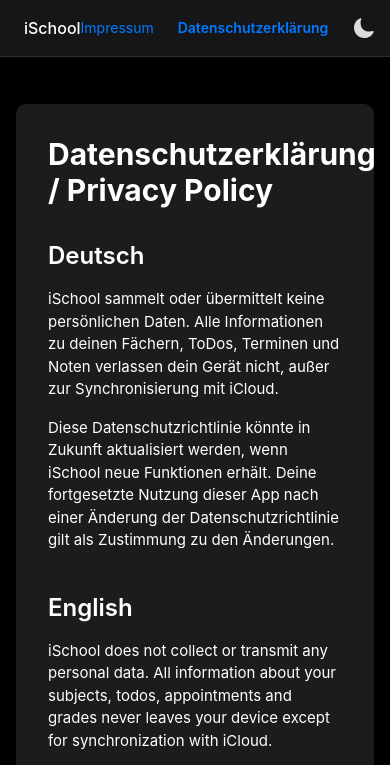
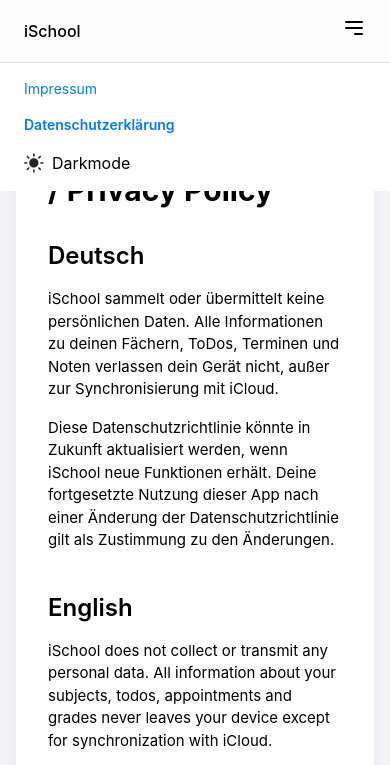
Before and after one commit to FO2704/iSchool-Website, a plain HTML site: page datenschutz.html in a window 390 px wide. Both pictures are taken after a click on the button 364 px from the left and 28 px from the top of the page. Shown: the top 765 px of the page. Drawn offline with nearby package versions, Linux system fonts and the light colour scheme.

Commit message:
Update datenschutz.html

```diff
--- a/datenschutz.html
+++ b/datenschutz.html
@@ -93,12 +93,34 @@
     <nav class="ios-nav fixed top-0 left-0 right-0 py-4 px-6 z-50">
         <div class="container mx-auto flex justify-between items-center">
             <a href="index.html" class="font-medium" style="color: currentColor;">iSchool</a>
-            <div class="flex gap-6 items-center">
+
+            <!-- Desktop Menu -->
+            <div class="hidden md:flex gap-6 items-center">
                 <a href="impressum.html" class="text-ios-blue hover:text-opacity-80 text-sm">Impressum</a>
                 <a href="datenschutz.html" class="text-ios-blue hover:text-opacity-80 text-sm font-semibold">Datenschutzerklärung</a>
-                <button id="darkModeToggle" class="dark-mode-toggle">
+                <button id="darkModeToggleDesktop" class="dark-mode-toggle">
                     <img src="icons/light.svg" alt="Light Mode" class="w-5 h-5 sun-icon" style="filter: brightness(0) saturate(100%);">
                     <img src="icons/dark.svg" alt="Dark Mode" class="w-5 h-5 moon-icon hidden" style="filter: brightness(0) saturate(100%);">
+                </button>
+            </div>
+
+            <!-- Mobile Menu Button -->
+            <div class="md:hidden">
+                <button id="mobileMenuButton" class="focus:outline-none">
+                    <svg class="w-6 h-6" fill="none" stroke="currentColor" viewBox="0 0 24 24" xmlns="http://www.w3.org/2000/svg"><path stroke-linecap="round" stroke-linejoin="round" stroke-width="2" d="M4 6h16M4 12h16m-7 6h7"></path></svg>
+                </button>
+            </div>
+        </div>
+
+        <!-- Mobile Menu Dropdown -->
+        <div id="mobileMenu" class="hidden md:hidden absolute top-full left-0 right-0 bg-[var(--card-background)] border-t border-[var(--nav-border)] py-4 px-6">
+            <div class="flex flex-col gap-4 items-start">
+                <a href="impressum.html" class="text-ios-blue hover:text-opacity-80 text-sm w-full">Impressum</a>
+                <a href="datenschutz.html" class="text-ios-blue hover:text-opacity-80 text-sm w-full font-semibold">Datenschutzerklärung</a>
+                <button id="darkModeToggleMobile" class="dark-mode-toggle flex items-center justify-start gap-2 w-full text-left">
+                    <img src="icons/light.svg" alt="Light Mode" class="w-5 h-5 sun-icon" style="filter: brightness(0) saturate(100%);">
+                    <img src="icons/dark.svg" alt="Dark Mode" class="w-5 h-5 moon-icon hidden" style="filter: brightness(0) saturate(100%);">
+                    <span id="darkModeToggleMobileText" style="color: var(--text-color);">Modus wechseln</span>
                 </button>
             </div>
         </div>
@@ -140,10 +162,27 @@
     </div>
 
     <script>
-        // Dark mode functionality
-        const darkModeToggle = document.getElementById('darkModeToggle');
-        const sunIcon = darkModeToggle.querySelector('.sun-icon');
-        const moonIcon = darkModeToggle.querySelector('.moon-icon');
+        // --- Mobile Menu ---
+        const mobileMenuButton = document.getElementById('mobileMenuButton');
+        const mobileMenu = document.getElementById('mobileMenu');
+
+        mobileMenuButton.addEventListener('click', () => {
+            mobileMenu.classList.toggle('hidden');
+        });
+
+        // Close mobile menu if clicked outside
+        document.addEventListener('click', (event) => {
+            if (!mobileMenu.contains(event.target) && !mobileMenuButton.contains(event.target) && !mobileMenu.classList.contains('hidden')) {
+                mobileMenu.classList.add('hidden');
+            }
+        });
+
+        // --- Dark mode functionality ---
+        const darkModeToggleDesktop = document.getElementById('darkModeToggleDesktop');
+        const darkModeToggleMobile = document.getElementById('darkModeToggleMobile');
+        const darkModeToggleMobileText = document.getElementById('darkModeToggleMobileText');
+        const sunIcons = document.querySelectorAll('.sun-icon');
+        const moonIcons = document.querySelectorAll('.moon-icon');
         const html = document.documentElement;
 
         // Check for saved theme preference or use OS preference
@@ -153,31 +192,46 @@
         // Apply the appropriate theme
         if (savedTheme === 'dark' || (!savedTheme && prefersDark)) {
             enableDarkMode();
+            darkModeToggleMobileText.textContent = 'Lightmode';
         } else {
             disableDarkMode();
+            darkModeToggleMobileText.textContent = 'Darkmode';
         }
 
         // Toggle dark/light mode
-        darkModeToggle.addEventListener('click', () => {
-            if (html.classList.contains('dark')) {
+        function toggleTheme() {
+             if (html.classList.contains('dark')) {
                 disableDarkMode();
             } else {
                 enableDarkMode();
             }
-        });
+        }
+
+        darkModeToggleDesktop.addEventListener('click', toggleTheme);
+        darkModeToggleMobile.addEventListener('click', toggleTheme);
 
         function enableDarkMode() {
             html.classList.add('dark');
-            moonIcon.classList.remove('hidden');
-            sunIcon.classList.add('hidden');
+            moonIcons.forEach(icon => icon.classList.remove('hidden'));
+            sunIcons.forEach(icon => icon.classList.add('hidden'));
             localStorage.setItem('theme', 'dark');
+            darkModeToggleMobileText.textContent = 'Lightmode';
+            // Close mobile menu after toggle if open
+            if (!mobileMenu.classList.contains('hidden')) {
+                mobileMenu.classList.add('hidden');
+            }
         }
 
         function disableDarkMode() {
             html.classList.remove('dark');
-            sunIcon.classList.remove('hidden');
-            moonIcon.classList.add('hidden');
+            sunIcons.forEach(icon => icon.classList.remove('hidden'));
+            moonIcons.forEach(icon => icon.classList.add('hidden'));
             localStorage.setItem('theme', 'light');
+            darkModeToggleMobileText.textContent = 'Darkmode';
+             // Close mobile menu after toggle if open
+            if (!mobileMenu.classList.contains('hidden')) {
+                mobileMenu.classList.add('hidden');
+            }
         }
     </script>
 </body>
```
